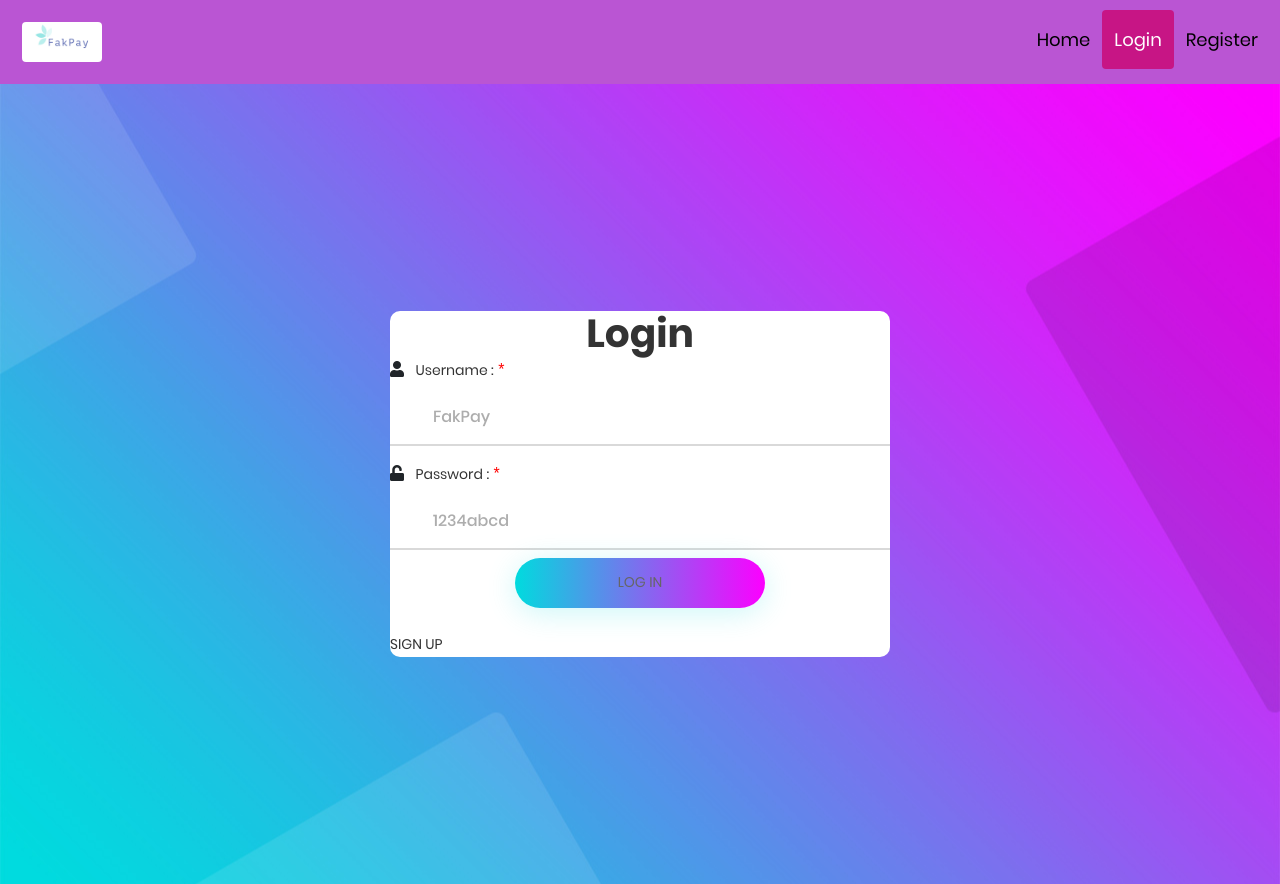
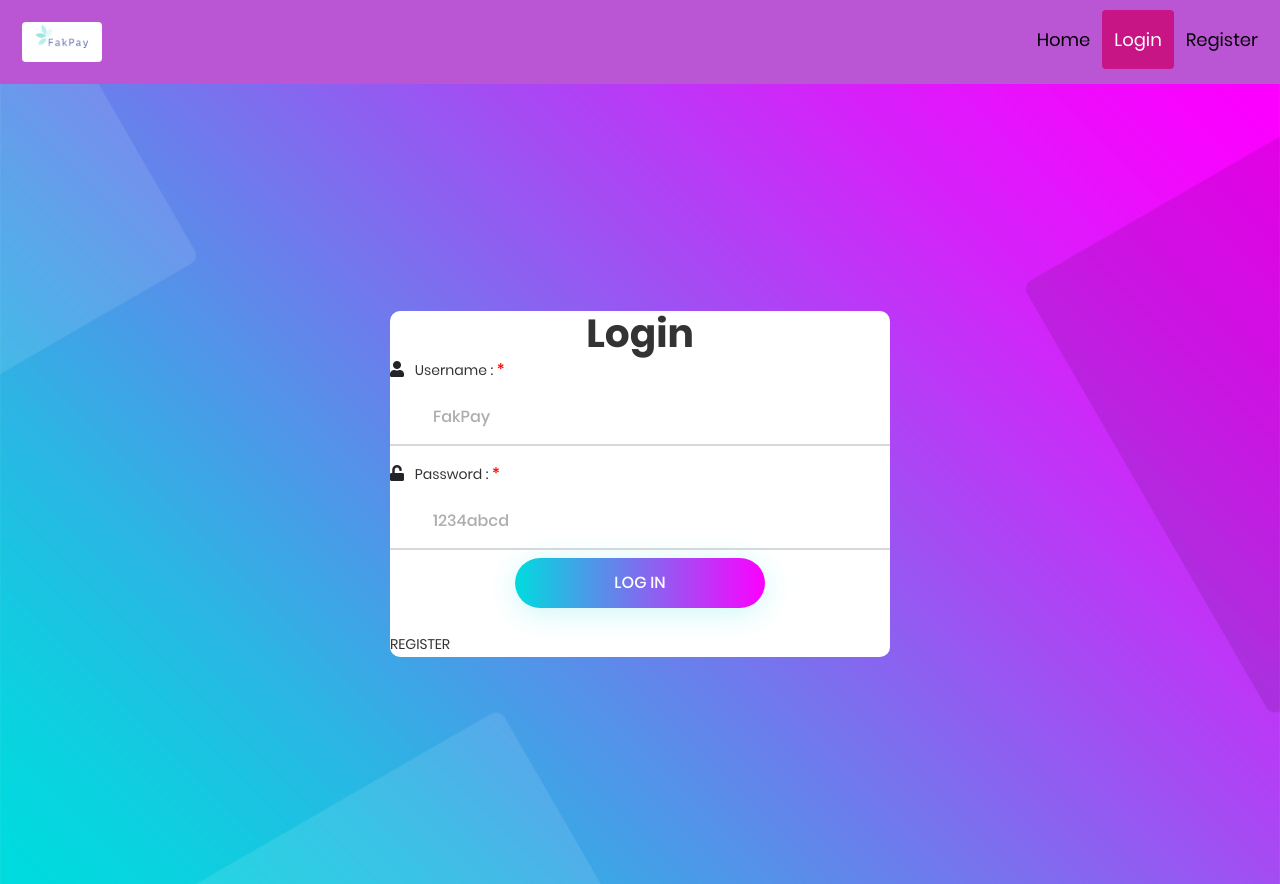
Before and after one commit to bestnacufzxzx/HCI, a CodeIgniter app: page /database/index.php/login/index in a window 1280 px wide. Run offline with CodeIgniter, Linux system fonts and the light colour scheme; some libraries are stand-ins or nearby versions.

Commit message:
Name change

```diff
--- a/application/views/home_menu/login/login.php
+++ b/application/views/home_menu/login/login.php
@@ -23,14 +23,14 @@
 						<div class="container-login100-form-btn-log">
 						<div class="wrap-login100-form-btn-log">
 							<div class="login100-form-bgbtn-log"></div>
-							<button onclick="checklogin()" type="insert" class="login100-form-btn-log"><a href="Homenotlogandre">Log in</button>
+							<button onclick="checklogin()" type="insert" class="login100-form-btn-log"><a href="Homenotlogandre"><p style="color: white; font-size:16px; font-family: Poppins-Medium;">Log in</button>
 							<!-- <p style="color: white; font-size:16px; font-family: Poppins-Medium;"> -->
 						</div>
 						</div>
 						<br>
 						<div class="flex-col-c p-t-90">
 						<a href="register" class="txt2">
-							Sign Up
+						Register
 						</a>
 						</div>
                     </form>
--- a/application/views/home_menu/register/register.php
+++ b/application/views/home_menu/register/register.php
@@ -33,7 +33,7 @@
 						<div class="container-login100-form-btn-s">
 						<div class="wrap-login100-form-btn-s">
 							<div class="login100-form-bgbtn-s"></div>
-							<button  class="login100-form-btn-s"><a href="home"> Register </button>
+							<button  class="login100-form-btn-s"><a href="home"><p style="color: white; font-size:16px; font-family: Poppins-Medium;"> Register </button>
                         </div>
                         </div>
                         <br>
--- a/application/views/template/menulogin.php
+++ b/application/views/template/menulogin.php
@@ -2,7 +2,7 @@
   * {box-sizing: border-box;}
 body {
   margin: 0;
-  font-family: Arial, Helvetica, sans-serif;
+  font-family: "Poppins-Medium";
 }
 .header {
   overflow: hidden;
```
Also changed, not shown: application/views/home_menu/register/script.php (+10 -2 lines).
